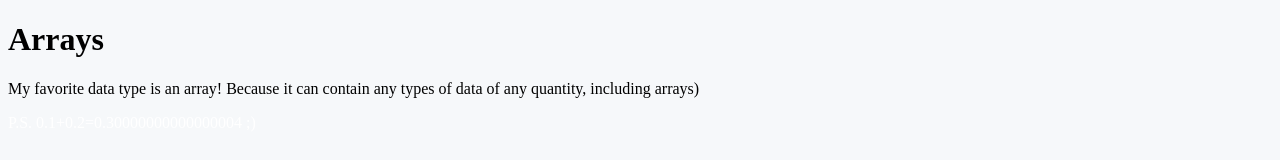
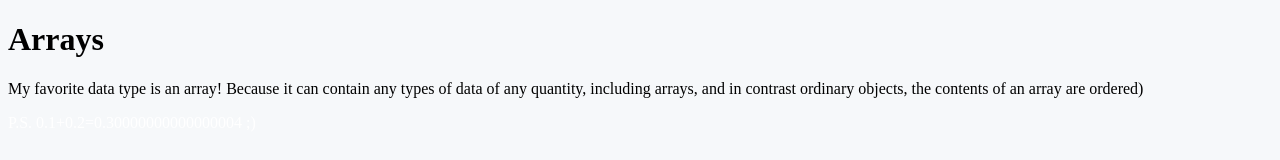
Before and after one commit to AlexRecross/js-study, a plain HTML site: page favorit_js_data_type/index.html in a window 1280 px wide. Drawn offline with Linux system fonts and the light colour scheme.

Commit message:
clarification added

```diff
--- a/favorit_js_data_type/index.html
+++ b/favorit_js_data_type/index.html
@@ -7,7 +7,7 @@
 </head>
 <body bgcolor="#f6f8fa">
 	<h1  bordertype="solid">Arrays</h1>
-	<p>My favorite data type is an array! Because it can contain any types of data of any quantity, including arrays)</p>
+	<p>My favorite data type is an array! Because it can contain any types of data of any quantity, including arrays, and in contrast ordinary objects, the contents of an array are ordered)</p>
 	<p style="color: white;"> P.S. 0.1+0.2=0.30000000000000004 ;)</p>
 </body>
 </html>
```
